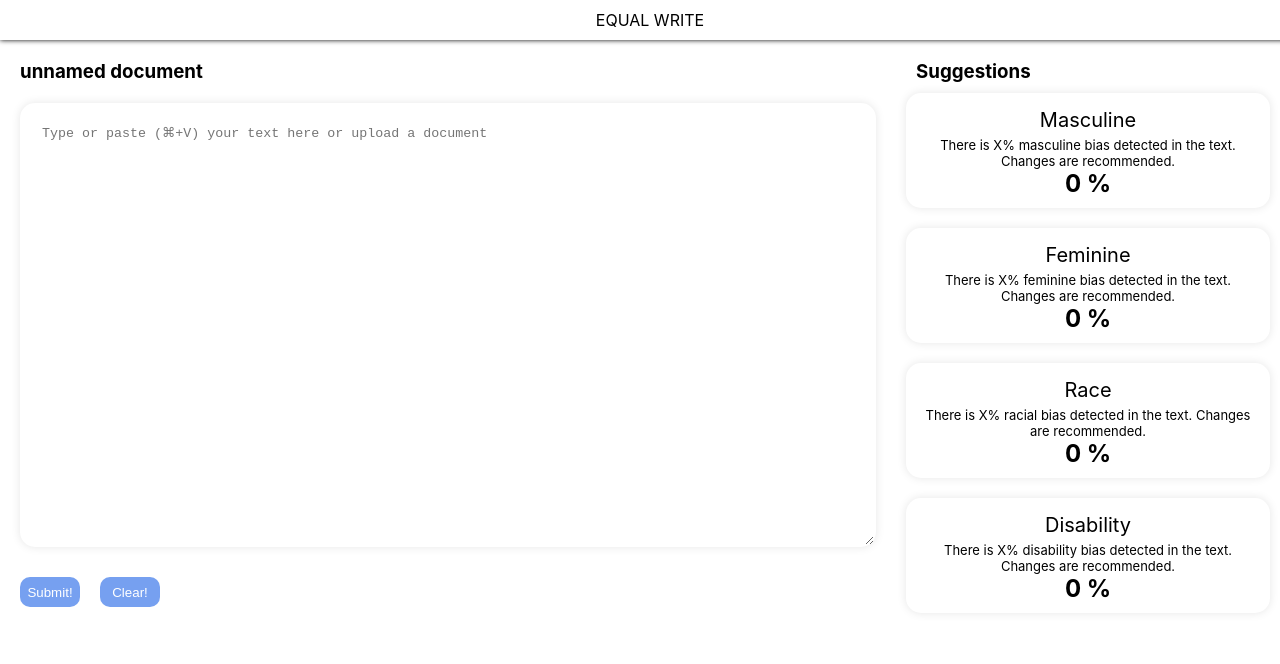
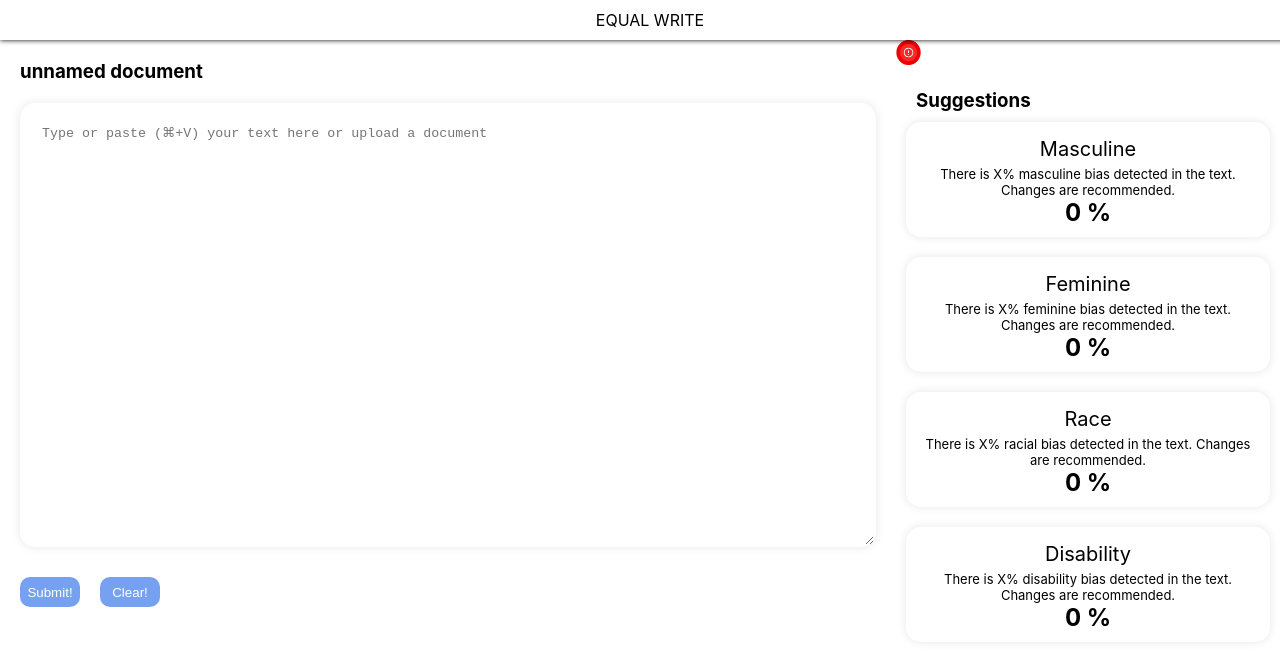
Before and after one commit to bwonCAN/HackCamp2022, a React (Create React App) app in the folder webapp/client/: page / in a window 1280 px wide. Shown: the top 664 px of the page. Built offline with nearby package versions, Linux system fonts and the light colour scheme.

Commit message:
added icon needs formatting

```diff
--- a/webapp/client/src/App.js
+++ b/webapp/client/src/App.js
@@ -7,6 +7,7 @@
 import { feminine_terms } from './dictionary.js';
 import { racial_terms } from './dictionary.js';
 import { disability_terms } from './dictionary.js';
+import Alert from "./images/Alert.png";
 
 
 function App() {
@@ -69,7 +70,7 @@
         <button className="button" onClick={() => clear()}>Clear!</button>
         </div>
       <div className='profile_container'>
-        <h3>Suggestions</h3>
+      <div className='button_container'> <img height="25px" width="25px" className="profilepicture" src={Alert} alt='icon'/> <h3>Suggestions</h3></div>
       <Profile
       heading= "Masculine"
       description= "There is X% masculine bias detected in the text. Changes are recommended."
```
Also changed, not shown: webapp/client/src/images/Alert.png (added).
